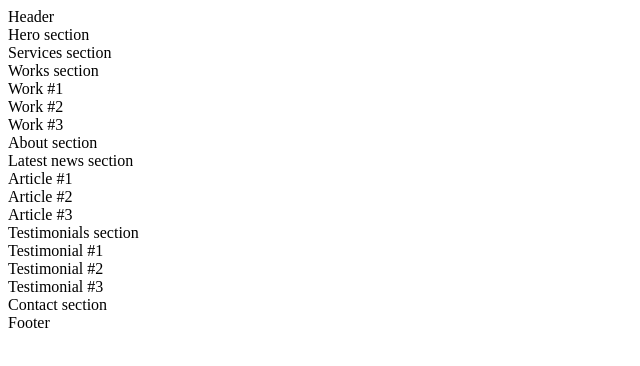
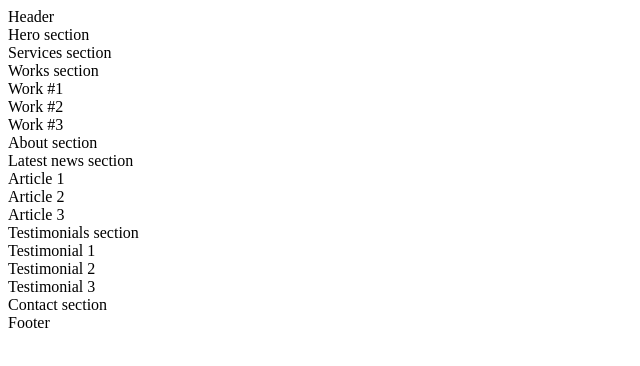
Before and after one commit to JacobGriffith1/atlas-web_front_end, a plain HTML site: page html_advanced/6-index.html in a window 1280 px wide. Shown: the full height of the page, 0-640 px from the left. Drawn offline with Linux system fonts and the light colour scheme.

Commit message:
6-index.html [2]: removed # from articles and testimonials

```diff
--- a/html_advanced/6-index.html
+++ b/html_advanced/6-index.html
@@ -20,14 +20,14 @@
             </section>
             <section>About section</section>
             <section>Latest news section
-                <article>Article #1</article>
-                <article>Article #2</article>
-                <article>Article #3</article>
+                <article>Article 1</article>
+                <article>Article 2</article>
+                <article>Article 3</article>
             </section>
             <section>Testimonials section
-                <article>Testimonial #1</article>
-                <article>Testimonial #2</article>
-                <article>Testimonial #3</article>
+                <article>Testimonial 1</article>
+                <article>Testimonial 2</article>
+                <article>Testimonial 3</article>
             </section>
             <section>Contact section</section>
         </main>
```
